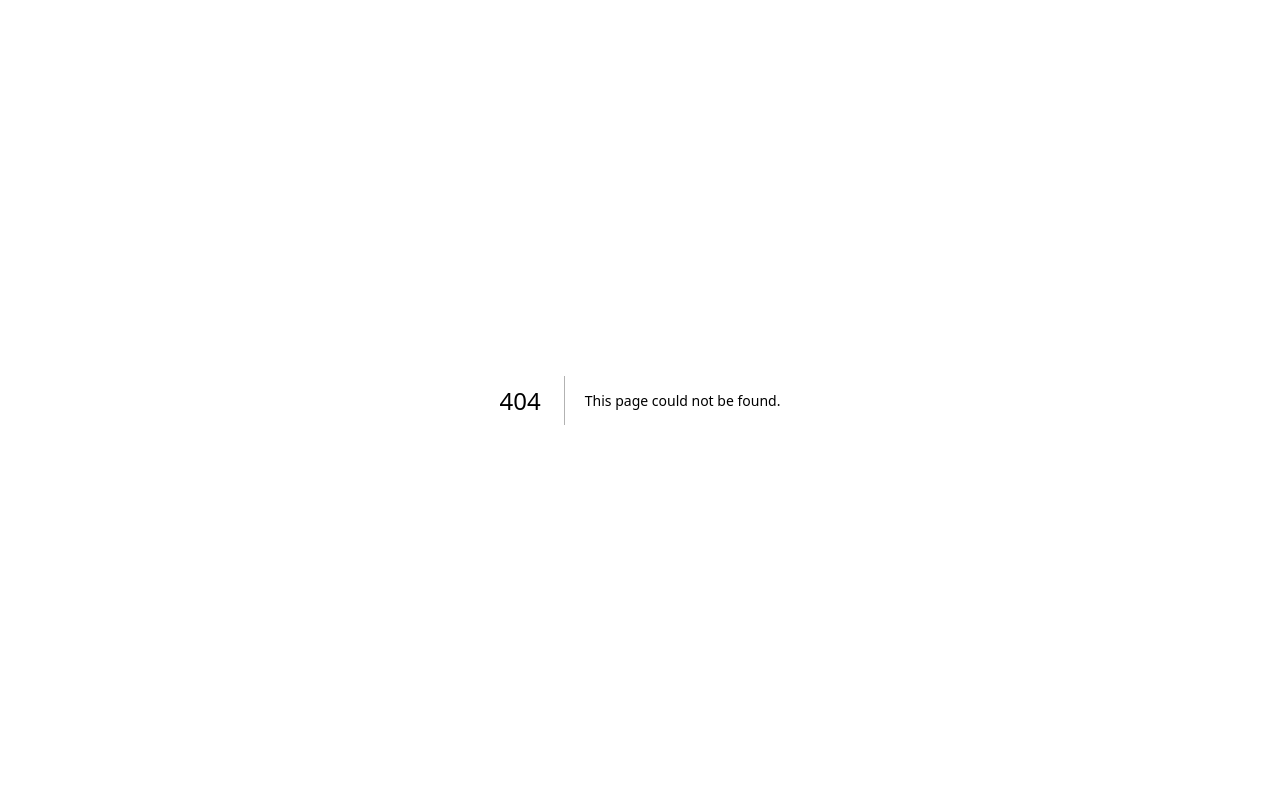
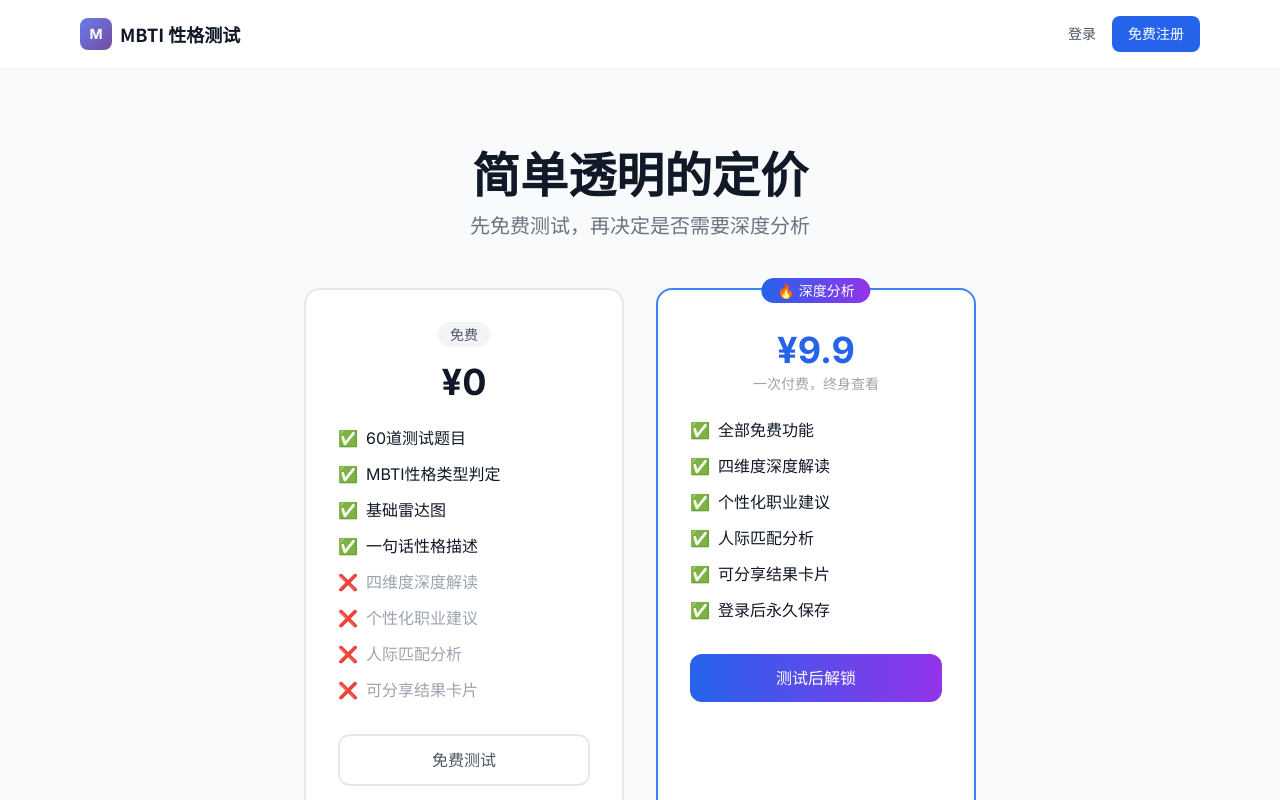
Before and after one commit to Finger4/mbti-personality-test, a Next.js app in the folder frontend/: page /pricing in a window 1280 px wide. Before the commit this address had no page. Shown: the top 800 px of the page. Built offline with nearby package versions, Linux system fonts and the light colour scheme.

Commit message:
fix: config.py extra=ignore for pydantic v2; add pricing page
- backend: Settings now ignores extra env vars (pydantic v2 compatible)
- frontend: add /pricing page matching homepage pricing section

```diff
--- /dev/null
+++ b/frontend/app/(public)/pricing/page.tsx
@@ -0,0 +1,73 @@
+import Link from "next/link";
+
+export default function PricingPage() {
+  return (
+    <div className="min-h-screen bg-gray-50">
+      <nav className="bg-white shadow-sm sticky top-0 z-50">
+        <div className="max-w-6xl mx-auto px-4 py-4 flex items-center justify-between">
+          <Link href="/" className="flex items-center gap-2">
+            <div className="w-8 h-8 mbti-gradient rounded-lg flex items-center justify-center text-white font-bold text-sm">M</div>
+            <span className="font-heading font-bold text-lg">MBTI 性格测试</span>
+          </Link>
+          <div className="flex items-center gap-4">
+            <Link className="text-sm font-medium text-gray-600 hover:text-gray-900" href="/login">登录</Link>
+            <Link className="px-4 py-2 bg-blue-600 text-white rounded-lg text-sm font-medium hover:bg-blue-700 transition-colors" href="/register">免费注册</Link>
+          </div>
+        </div>
+      </nav>
+
+      <section className="py-20">
+        <div className="max-w-4xl mx-auto px-4 text-center">
+          <h1 className="text-4xl md:text-5xl font-heading font-bold mb-4">简单透明的定价</h1>
+          <p className="text-xl text-gray-500 mb-12">先免费测试，再决定是否需要深度分析</p>
+
+          <div className="grid md:grid-cols-2 gap-8 max-w-2xl mx-auto">
+            {/* Free Plan */}
+            <div className="bg-white border-2 border-gray-200 rounded-2xl p-8">
+              <div className="text-center mb-6">
+                <span className="px-3 py-1 bg-gray-100 text-gray-600 text-sm rounded-full">免费</span>
+                <div className="text-4xl font-bold mt-4">¥0</div>
+              </div>
+              <ul className="space-y-3 mb-8 text-left">
+                <li className="flex items-center gap-2"><span className="text-green-500">✅</span> 60道测试题目</li>
+                <li className="flex items-center gap-2"><span className="text-green-500">✅</span> MBTI性格类型判定</li>
+                <li className="flex items-center gap-2"><span className="text-green-500">✅</span> 基础雷达图</li>
+                <li className="flex items-center gap-2"><span className="text-green-500">✅</span> 一句话性格描述</li>
+                <li className="flex items-center gap-2 text-gray-400"><span>❌</span> 四维度深度解读</li>
+                <li className="flex items-center gap-2 text-gray-400"><span>❌</span> 个性化职业建议</li>
+                <li className="flex items-center gap-2 text-gray-400"><span>❌</span> 人际匹配分析</li>
+                <li className="flex items-center gap-2 text-gray-400"><span>❌</span> 可分享结果卡片</li>
+              </ul>
+              <Link className="block w-full py-3 text-center border-2 border-gray-200 rounded-xl font-medium text-gray-600 hover:bg-gray-50" href="/test">免费测试</Link>
+            </div>
+
+            {/* Pro Plan */}
+            <div className="bg-white border-2 border-blue-500 rounded-2xl p-8 relative">
+              <div className="absolute -top-3 left-1/2 -translate-x-1/2">
+                <span className="px-4 py-1 bg-gradient-to-r from-blue-600 to-purple-600 text-white text-sm rounded-full">🔥 深度分析</span>
+              </div>
+              <div className="text-center mb-6">
+                <div className="text-4xl font-bold mt-2 text-blue-600">¥9.9</div>
+                <p className="text-gray-400 text-sm mt-1">一次付费，终身查看</p>
+              </div>
+              <ul className="space-y-3 mb-8 text-left">
+                <li className="flex items-center gap-2"><span className="text-green-500">✅</span> 全部免费功能</li>
+                <li className="flex items-center gap-2"><span className="text-blue-500">✅</span> 四维度深度解读</li>
+                <li className="flex items-center gap-2"><span className="text-blue-500">✅</span> 个性化职业建议</li>
+                <li className="flex items-center gap-2"><span className="text-blue-500">✅</span> 人际匹配分析</li>
+                <li className="flex items-center gap-2"><span className="text-blue-500">✅</span> 可分享结果卡片</li>
+                <li className="flex items-center gap-2"><span className="text-blue-500">✅</span> 登录后永久保存</li>
+              </ul>
+              <Link className="block w-full py-3 text-center bg-gradient-to-r from-blue-600 to-purple-600 text-white rounded-xl font-medium hover:opacity-90" href="/test">测试后解锁</Link>
+            </div>
+          </div>
+
+          <div className="mt-12 text-gray-500 text-sm">
+            <p>💳 所有支付通过微信支付安全加密处理</p>
+            <p className="mt-2">📧 付费后如有问题联系 duyping525@163.com</p>
+          </div>
+        </div>
+      </section>
+    </div>
+  );
+}
```
Also changed, not shown: 1 other file (tests, documents, lock files or other folders).
